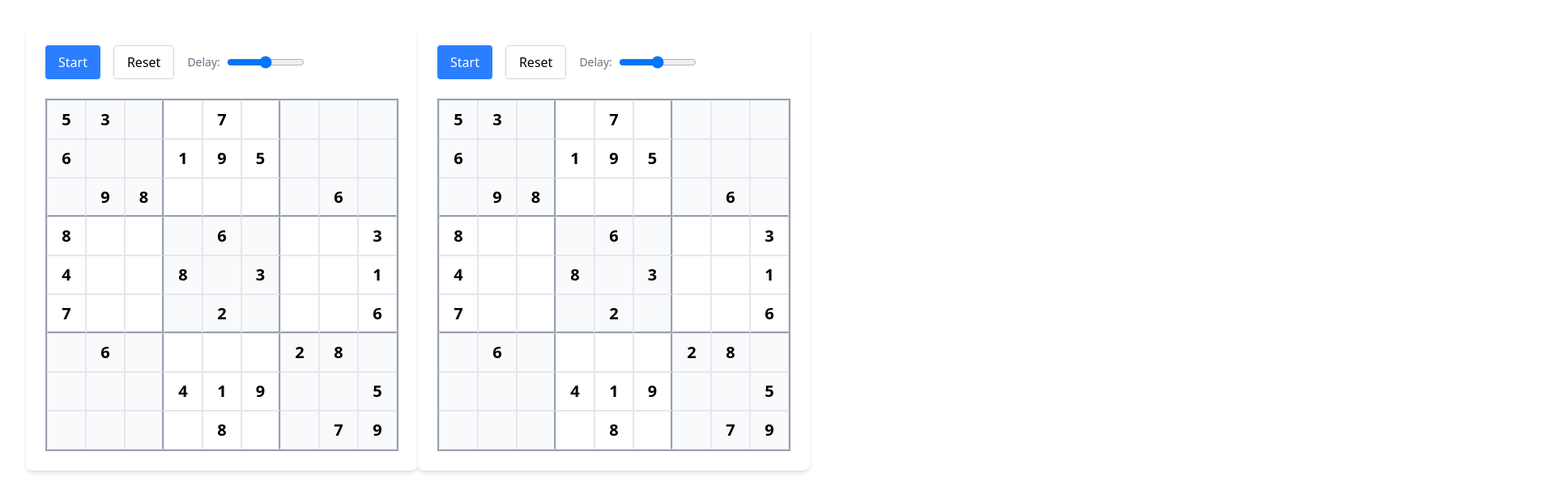
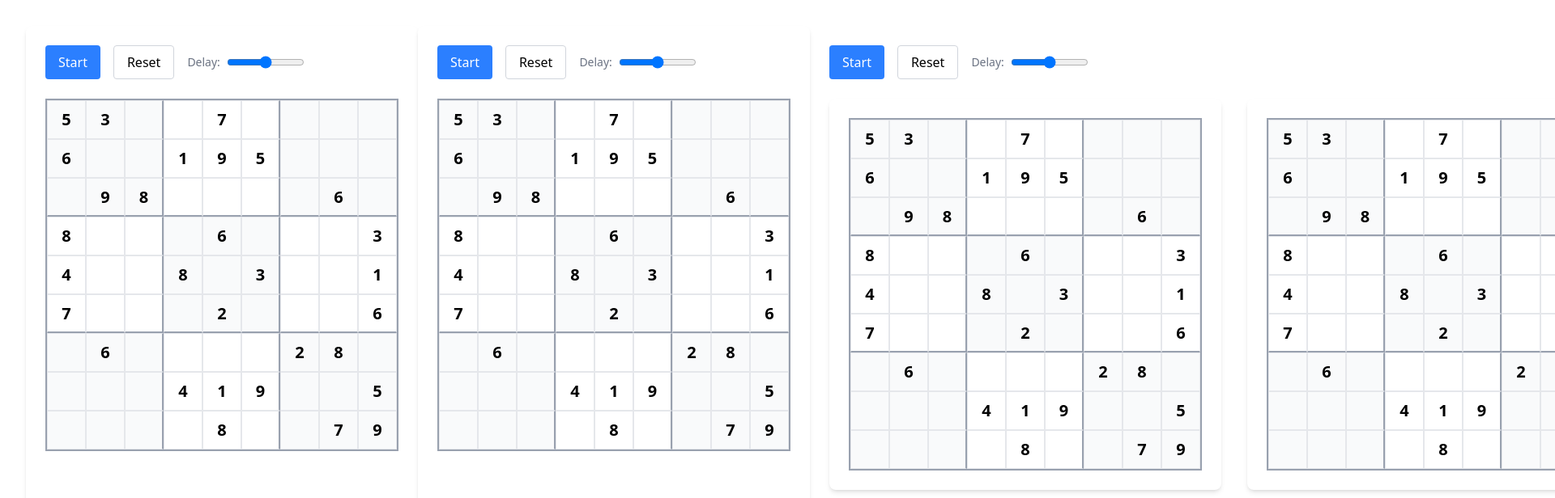
Before and after one commit to arturchichorro/Exact-Covers, a React (Vite) app in the folder typescript/sudoku-visualization/: page / in a window 1280 px wide. Shown: the top 616 px of the page at 81% size, 1920 px wide, since content can reach past the window. Built offline with nearby package versions, Linux system fonts and the light colour scheme.

Commit message:
added sudoku comparison component

```diff
--- a/typescript/sudoku-visualization/src/App.tsx
+++ b/typescript/sudoku-visualization/src/App.tsx
@@ -1,6 +1,7 @@
 import './App.css'
-import Sudoku from './Sudoku/components/Sudoku'
+import SudokuBacktrack from './Sudoku/components/SudokuBacktrack'
 import SudokuAlgX from './Sudoku/components/SudokuAlgX';
+import SudokuComparison from './Sudoku/components/SudokuComparison';
 
 const initialGrid: number[][] = [
   [5, 3, 0, 0, 7, 0, 0, 0, 0],
@@ -18,8 +19,9 @@ function App() {
 
   return (
     <div className="flex">
-      <Sudoku initialGrid={initialGrid}/>
+      <SudokuBacktrack initialGrid={initialGrid}/>
       <SudokuAlgX initialGrid={initialGrid} />
+      <SudokuComparison initialGrid={initialGrid} />
     </div>
   )
 }
--- a/typescript/sudoku-visualization/src/Sudoku/components/Sudoku.tsx
+++ b/typescript/sudoku-visualization/src/Sudoku/components/SudokuBacktrack.tsx
@@ -8,7 +8,7 @@ interface SudokuProps {
   initialGrid: number[][];
 }
 
-const Sudoku: React.FC<SudokuProps> = ({ initialGrid }) => {
+const SudokuBacktrack: React.FC<SudokuProps> = ({ initialGrid }) => {
   const [grid, setGrid] = useState<number[][]>(JSON.parse(JSON.stringify(initialGrid)));
   const [solving, setSolving] = useState(false);
   const [delay, setDelay] = useState(100);
@@ -68,4 +68,4 @@ const Sudoku: React.FC<SudokuProps> = ({ initialGrid }) => {
   );
 };
 
-export default Sudoku;
+export default SudokuBacktrack;
--- /dev/null
+++ b/typescript/sudoku-visualization/src/Sudoku/components/SudokuComparison.tsx
@@ -0,0 +1,103 @@
+import React, { useState, useRef } from 'react';
+import { SudokuGrid } from './SudokuGrid';
+import { SudokuControls } from './SudokuControls';
+import { createBacktrackingSolver } from '../utils/sudokuSolver';
+import { createAlgorithmXSolver } from '../utils/sudokuSolverAlgX';
+import type { SolverRef } from '../utils/types';
+
+interface SudokuComparisonProps {
+  initialGrid: number[][];
+}
+
+const SudokuComparison: React.FC<SudokuComparisonProps> = ({ initialGrid }) => {
+  const [delay, setDelay] = useState(100);
+  const [solving, setSolving] = useState(false);
+
+  const [backtrackGrid, setBacktrackGrid] = useState<number[][]>(
+    JSON.parse(JSON.stringify(initialGrid))
+  );
+  const [algXGrid, setAlgXGrid] = useState<number[][]>(
+    JSON.parse(JSON.stringify(initialGrid))
+  );
+
+  const solverRef = useRef<SolverRef>({
+    pause: false,
+    abort: false,
+    currentDelay: delay
+  });
+
+  async function solveWithBothAlgorithms() {
+    setSolving(true);
+    solverRef.current.abort = false;
+    solverRef.current.currentDelay = delay;
+
+    await Promise.all([
+      (async () => {
+        const backtrackSolver = createBacktrackingSolver(setBacktrackGrid, solverRef);
+        await backtrackSolver(JSON.parse(JSON.stringify(initialGrid)));
+      })(),
+      (async () => {
+        const algXSolver = createAlgorithmXSolver(setAlgXGrid, solverRef);
+        await algXSolver(initialGrid);
+      })()
+    ]);
+
+    if (!solverRef.current.abort) {
+      setSolving(false);
+    }
+  }
+
+  const toggleSolving = () => {
+    if (solving) {
+      solverRef.current.pause = !solverRef.current.pause;
+    } else {
+      solverRef.current.pause = false;
+      solveWithBothAlgorithms();
+    }
+  };
+
+  const resetGrids = () => {
+    solverRef.current.abort = true;
+    solverRef.current.pause = false;
+    setBacktrackGrid(JSON.parse(JSON.stringify(initialGrid)));
+    setAlgXGrid(JSON.parse(JSON.stringify(initialGrid)));
+    setSolving(false);
+  };
+
+  const handleDelayChange = (newDelay: number) => {
+    setDelay(newDelay);
+    solverRef.current.currentDelay = newDelay;
+  };
+
+  return (
+    <div className="p-6">
+      {/* Shared controls at the top */}
+      <div className="mb-6">
+        <SudokuControls
+          solving={solving}
+          isPaused={solverRef.current.pause}
+          delay={delay}
+          onToggleSolving={toggleSolving}
+          onReset={resetGrids}
+          onDelayChange={handleDelayChange}
+        />
+      </div>
+
+      <div className="flex gap-8 items-start">
+        <div className="flex-1">
+          <div className="bg-white rounded-lg shadow-md p-6 max-w-fit mx-auto">
+            <SudokuGrid grid={backtrackGrid} initialGrid={initialGrid} />
+          </div>
+        </div>
+
+        <div className="flex-1">
+          <div className="bg-white rounded-lg shadow-md p-6 max-w-fit mx-auto">
+            <SudokuGrid grid={algXGrid} initialGrid={initialGrid} />
+          </div>
+        </div>
+      </div>
+    </div>
+  );
+};
+
+export default SudokuComparison;
```
